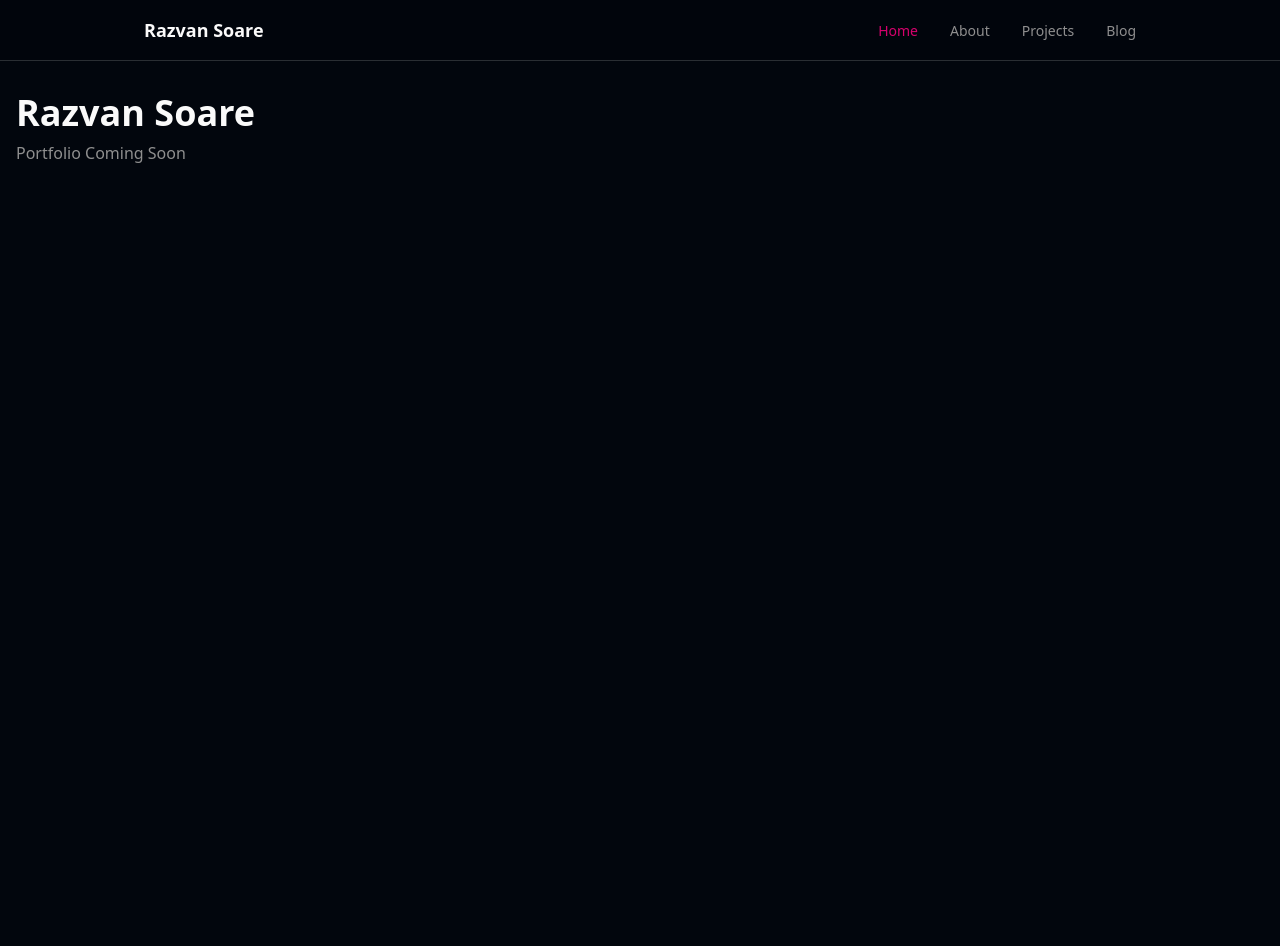
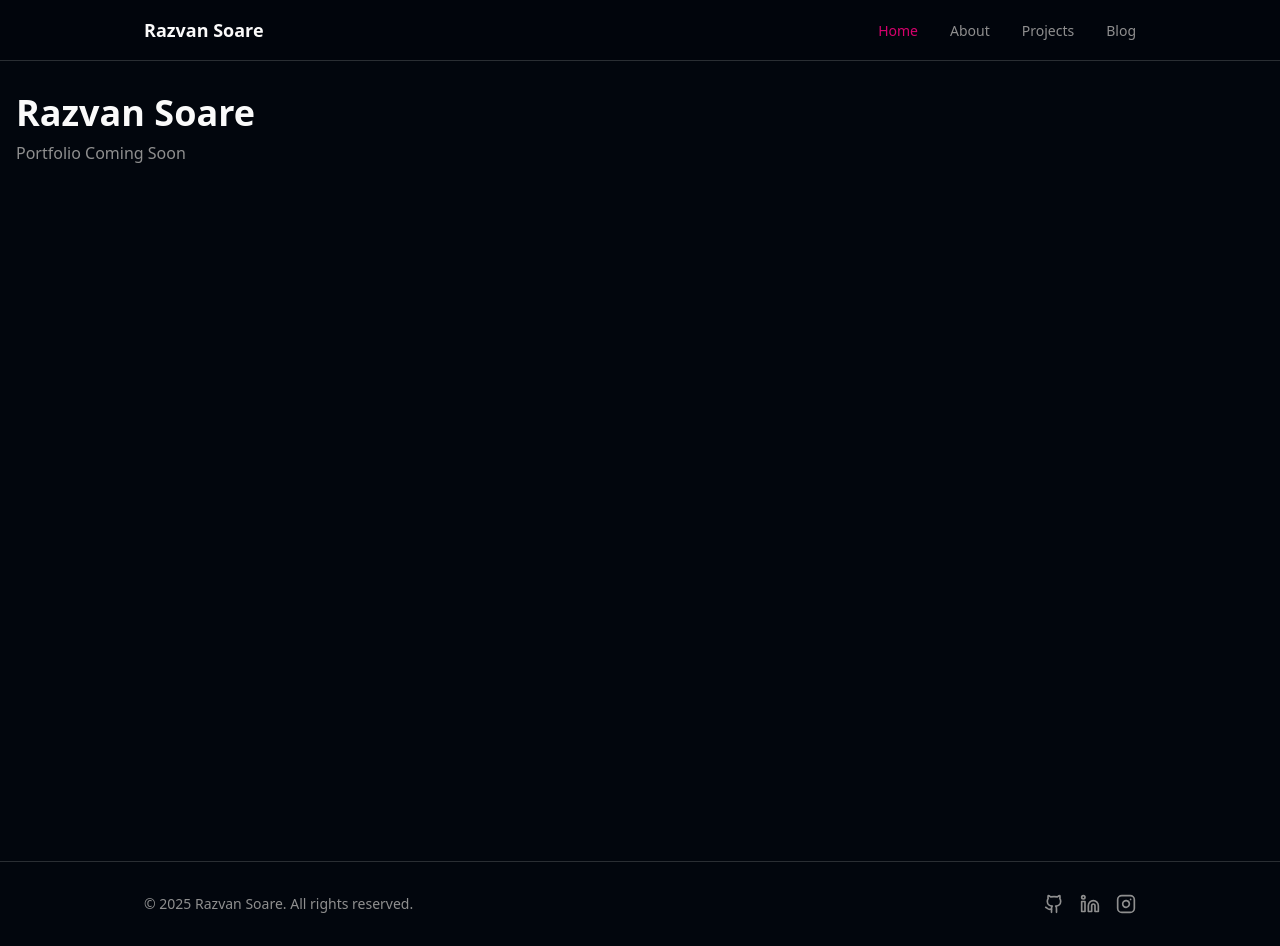
Before and after one commit to razvan-soare/razvan-blog, a Next.js app: page / in a window 1280 px wide. Before the commit the page ends 861 px from the top, so only its background shows below. Built offline with nearby package versions, Linux system fonts and the light colour scheme.

Commit message:
[coding-agent] Create Footer Component

```diff
--- a/src/app/layout.tsx
+++ b/src/app/layout.tsx
@@ -1,6 +1,6 @@
 import type { Metadata } from "next";
 import { Geist, Geist_Mono } from "next/font/google";
-import { Header } from "@/components/layout";
+import { Header, Footer } from "@/components/layout";
 import "./globals.css";
 
 const geistSans = Geist({
@@ -31,6 +31,7 @@ export default function RootLayout({
         <div className="flex min-h-screen flex-col">
           <Header />
           <main className="flex-1">{children}</main>
+          <Footer />
         </div>
       </body>
     </html>
--- /dev/null
+++ b/src/components/layout/Footer.tsx
@@ -0,0 +1,41 @@
+import Link from 'next/link';
+import { Github, Linkedin, Instagram } from 'lucide-react';
+
+const socialLinks = [
+  { href: 'https://github.com/razvansoare', label: 'GitHub', icon: Github },
+  { href: 'https://linkedin.com/in/razvansoare', label: 'LinkedIn', icon: Linkedin },
+  { href: 'https://instagram.com/razvansoare', label: 'Instagram', icon: Instagram },
+];
+
+export function Footer() {
+  const currentYear = new Date().getFullYear();
+
+  return (
+    <footer className="border-t border-border bg-background">
+      <div className="mx-auto max-w-5xl px-4 py-8">
+        <div className="flex flex-col items-center gap-4 md:flex-row md:justify-between">
+          {/* Copyright */}
+          <p className="text-sm text-muted-foreground">
+            © {currentYear} Razvan Soare. All rights reserved.
+          </p>
+
+          {/* Social Links */}
+          <div className="flex items-center gap-4">
+            {socialLinks.map((social) => (
+              <Link
+                key={social.label}
+                href={social.href}
+                target="_blank"
+                rel="noopener noreferrer"
+                className="text-muted-foreground hover:text-primary transition-colors"
+                aria-label={social.label}
+              >
+                <social.icon className="h-5 w-5" />
+              </Link>
+            ))}
+          </div>
+        </div>
+      </div>
+    </footer>
+  );
+}
--- a/src/components/layout/index.ts
+++ b/src/components/layout/index.ts
@@ -1 +1,2 @@
 export { Header } from './Header';
+export { Footer } from './Footer';
```
